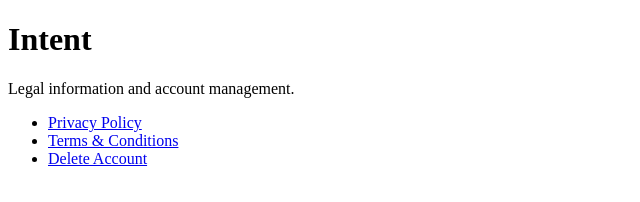
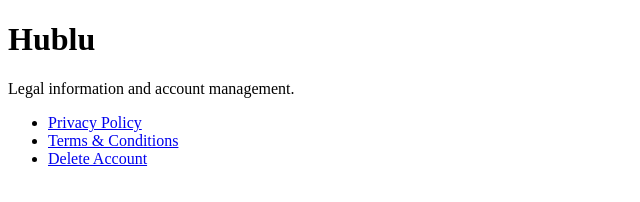
Before and after one commit to prajwalx7/hublu_legal, a plain HTML site: page index.html in a window 1280 px wide. Shown: the full height of the page, 0-640 px from the left. Drawn offline with Linux system fonts and the light colour scheme.

Commit message:
Update title and heading from 'Intent' to 'Hublu'

```diff
--- a/index.html
+++ b/index.html
@@ -3,10 +3,10 @@
 <head>
   <meta charset="UTF-8">
   <meta name="viewport" content="width=device-width, initial-scale=1">
-  <title>Intent | Legal</title>
+  <title>Hublu | Legal</title>
 </head>
 <body>
-  <h1>Intent</h1>
+  <h1>Hublu</h1>
   <p>Legal information and account management.</p>
   <ul>
     <li><a href="privacy_policy.html">Privacy Policy</a></li>
```
